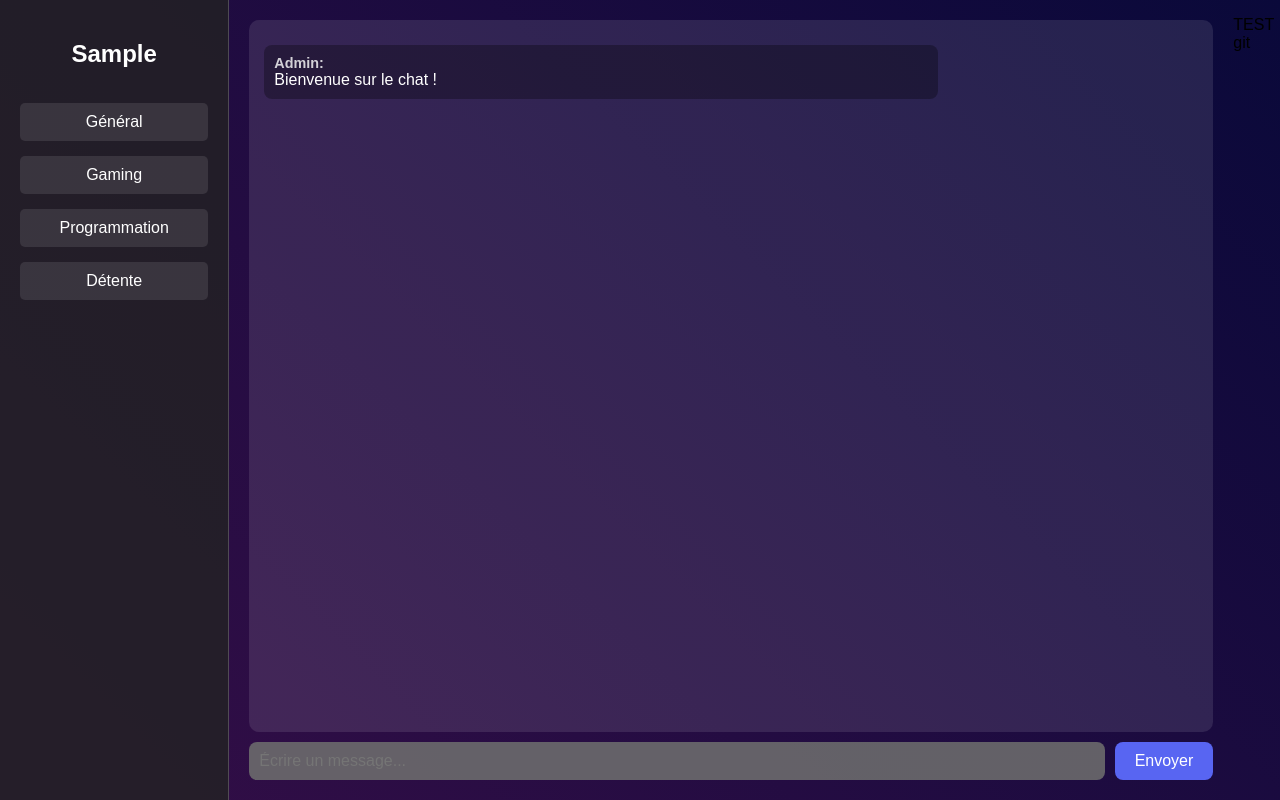
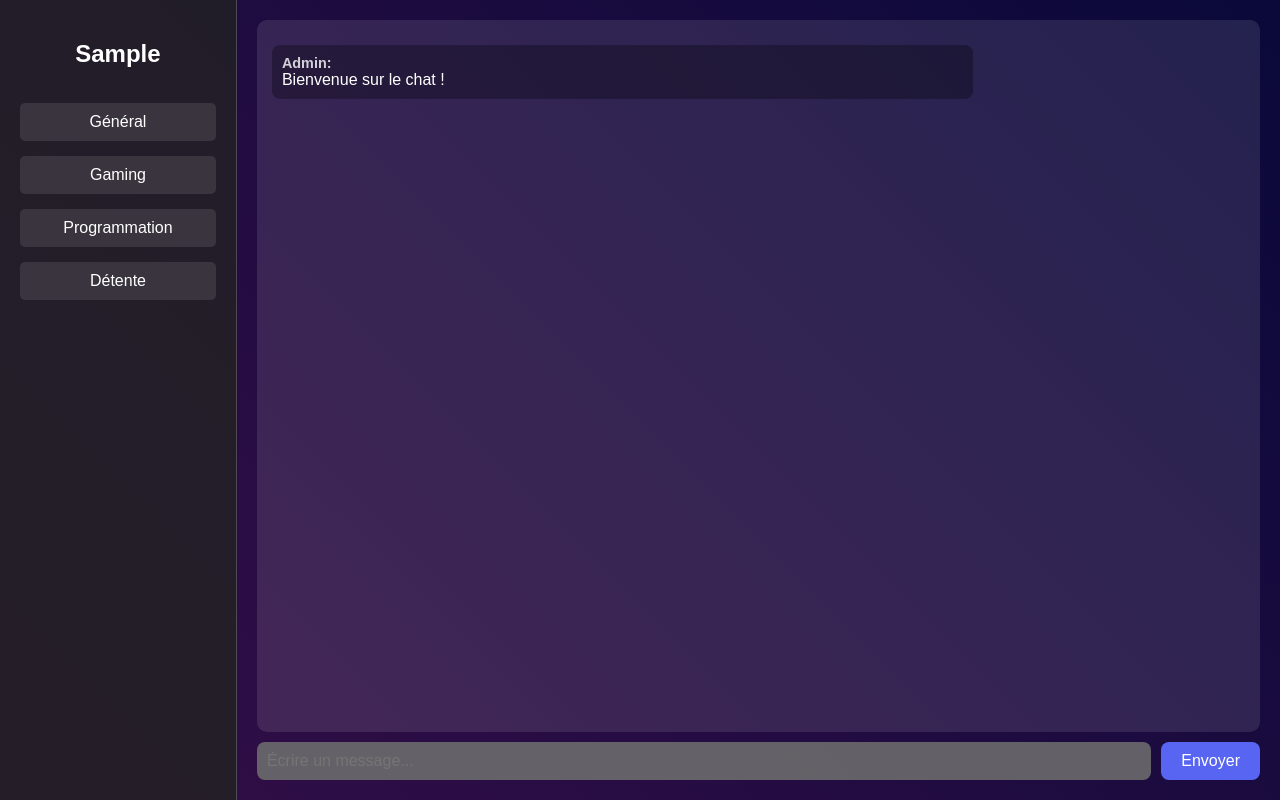
Before and after one commit to Hoza-GH/chat_app, a PHP site: page /php/chat/chat.php in a window 1280 px wide. Run offline with PHP 8.4, Linux system fonts and the light colour scheme; the visitor is signed in with stand-in values (Sample User, id 1).

Commit message:
ajout page chat

```diff
--- a/php/chat/chat.php
+++ b/php/chat/chat.php
@@ -55,6 +55,6 @@ if (!isset($_SESSION['username'])) {
             input.value = "";
         }
     </script>
-<p>TEST git <p>
+
 </body>
 </html>
```
